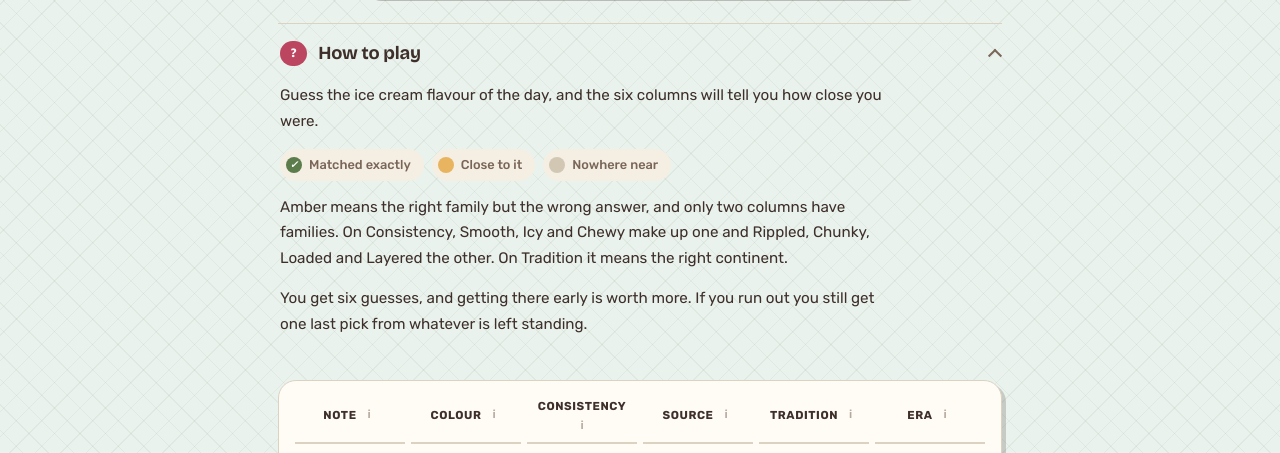
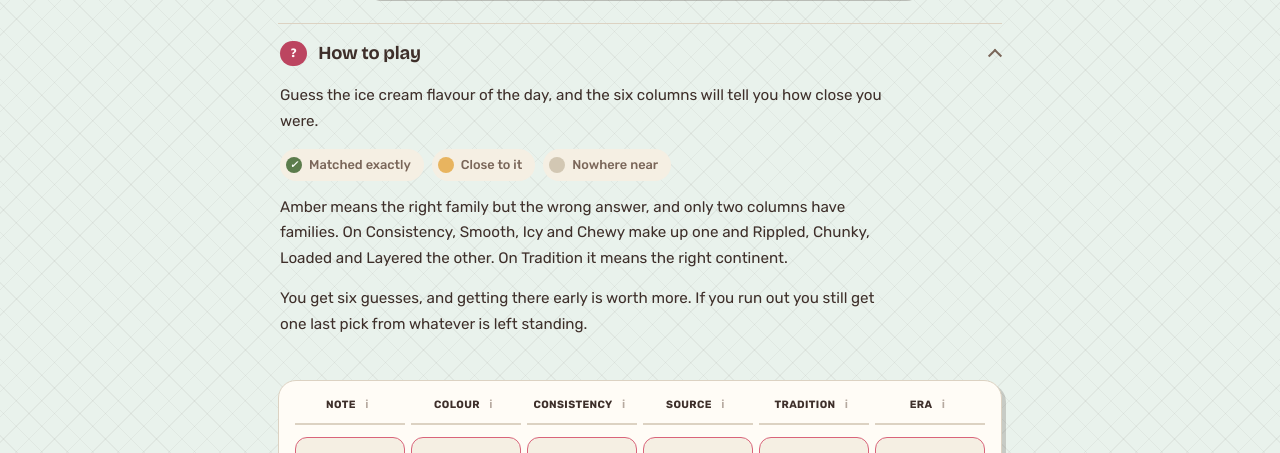
Before and after one commit to brandonpoon/TheDailyScoop, a plain HTML site: page index.html in a window 1280 px wide. Shown: the part 316-769 px from the top of the page. Drawn offline with nearby package versions, Linux system fonts and the light colour scheme.

Commit message:
Add files via upload

```diff
--- a/index.html
+++ b/index.html
@@ -399,14 +399,15 @@ summary:hover::after{border-color:var(--brand-ink);}
    cells underneath. */
 .row.head{margin-bottom:6px;grid-template-columns:repeat(6,minmax(0,1fr));}
 .head > span{
-  font-size:var(--step--2);letter-spacing:.05em;text-transform:uppercase;font-weight:700;
-  color:var(--ink);padding:0 1px 9px;min-width:0;
+  font-size:.66rem;letter-spacing:.035em;text-transform:uppercase;font-weight:700;
+  color:var(--ink);padding:0 0 9px;min-width:0;
   border-bottom:2.5px solid var(--line);
-  display:flex;flex-wrap:wrap;align-items:center;justify-content:center;gap:3px 5px;
-}
-/* The label keeps its own line. When the column is too narrow to hold the name
-   and the button side by side, the button drops below rather than forcing the
-   column wider, which is what knocked the headings out of line with the board. */
+  display:flex;flex-wrap:nowrap;align-items:center;justify-content:center;gap:4px;
+}
+/* Sized so the longest heading and its button fit on one line inside a single
+   column at the narrowest width the six-across board is ever used at. Letting
+   the button wrap underneath kept the columns aligned but left one heading
+   looking unlike the other five, which was the worse of the two problems. */
 .head .lab{white-space:nowrap;}
 /* Needs the same weight as button:hover:not(:disabled) and its active pair, or
    the generic button rules win and this picks up a lift and a lip it should not
@@ -415,7 +416,7 @@ summary:hover::after{border-color:var(--brand-ink);}
    it reads as two controls competing; a faint letter reads as a footnote, which
    is what this is. The ring arrives on hover and fills once it is open. */
 .colinfo{
-  flex:none;width:15px;height:15px;padding:0;border-radius:50%;
+  flex:none;width:14px;height:14px;padding:0;border-radius:50%;
   background:none;border:none;color:var(--ink-soft);opacity:.55;
   font-family:var(--display);font-variation-settings:"opsz" 14;
   font-size:.72rem;font-weight:700;line-height:1;letter-spacing:0;text-transform:none;
@@ -742,7 +743,7 @@ footer{text-align:center;font-size:var(--step--1);color:var(--ink-soft);
   .head > span{
     border-bottom:none;padding:4px 8px 4px 12px;
     background:var(--surface-2);border-radius:999px;
-    font-size:var(--step--2);gap:7px;flex-wrap:nowrap;
+    font-size:var(--step--2);letter-spacing:.05em;gap:7px;flex-wrap:nowrap;
   }
   .demo-grid, .answer-row{grid-template-columns:repeat(3,1fr);}
   .cell{padding:8px 5px;}
```
